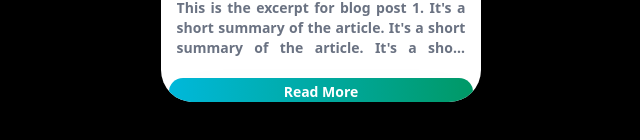
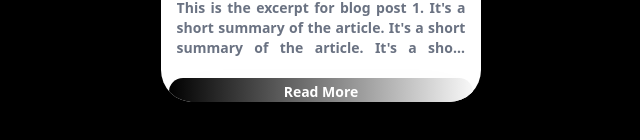
Before and after one commit to Dhanuwa856/react-custom-card, a React (Vite) app: page / in a window 1280 px wide. Shown: the part 378-518 px from the top of the page, without its empty margins (319-959 px from the left). Built offline with nearby package versions, Linux system fonts and the light colour scheme.

Commit message:
Designed to be able to provide customized colors.

```diff
--- a/src/App.jsx
+++ b/src/App.jsx
@@ -13,6 +13,8 @@ const App = () => {
             article. It's a short summary of the article. It's a short summary of
             the article. It's a short summary of the article."
         post_url="https://unsplash.com/s/photos/nature"
+        primaryColor="#000" // Your custom primary color
+        secondaryColor="#f8f8f8" // Your custom secondary color
       />
     </div>
   );
--- a/src/components/card.jsx
+++ b/src/components/card.jsx
@@ -1,54 +1,58 @@
 import React from "react";
 
-const Card = (props) => {
+const Card = ({
+  image_url,
+  category,
+  post_title,
+  post_description,
+  post_url,
+  primaryColor = "#06b6d4", // Default: Tailwind cyan-500
+  secondaryColor = "#10b981", // Default: Tailwind emerald-600
+}) => {
   return (
-    // The outer wrapper uses "group" so we can trigger child hover effects.
+    // Outer wrapper with group for hover effects.
     <div className="group relative max-w-xs h-[400px] mx-auto mt-20 rounded-4xl overflow-hidden shadow-lg bg-white">
       {/*
-        This absolutely positioned element is our gradient overlay.
-        It is scaled to 0 by default and scales up (from its bottom-left origin)
-        when the group is hovered.
+        Gradient overlay that scales up from the bottom left on hover.
+        The background is defined via inline styles so that it can use
+        the custom colors passed in as props.
       */}
       <div
-        className="absolute inset-0 bg-gradient-to-tr from-cyan-500 to-emerald-600
-                   transform scale-0 group-hover:scale-100 transition-transform duration-700 origin-bottom-left rounded-4xl"
+        className="absolute inset-0 transform scale-0 group-hover:scale-100 transition-transform duration-700 origin-bottom-left rounded-4xl"
+        style={{
+          backgroundImage: `linear-gradient(to top right, ${primaryColor}, ${secondaryColor})`,
+        }}
       ></div>
 
       {/*
-        The content container has a white background by default.
-        On hover, its background transitions to transparent so that the
-        underlying gradient overlay becomes visible.
+        Content container. Its background becomes transparent on hover to reveal the overlay.
       */}
       <div className="relative bg-white group-hover:bg-transparent transition-colors duration-700">
         <div className="relative">
           <img
-            src={props.image_url}
+            src={image_url}
             alt=""
-            // The image will smoothly change to full grayscale on hover.
             className="w-full p-2 rounded-4xl object-cover object-center transition duration-700 grayscale-25 group-hover:grayscale-0"
           />
-          <span
-            className="absolute top-5 right-6 bg-white w-fit px-3 py-1 capitalize
-                       rounded-full text-sm font-bold text-gray-800"
-          >
-            {props.category}
+          <span className="absolute top-5 right-6 bg-white w-fit px-3 py-1 capitalize rounded-full text-sm font-bold text-gray-800">
+            {category}
           </span>
         </div>
         <div className="mt-2 px-2 pt-2 relative">
-          <h2 className="capitalize text-xl font-bold tracking-wider text-gray-800 w-[95%] mx-auto group-hover:text-gray-200  duration-700">
-            {props.post_title}
+          <h2 className="capitalize text-xl font-bold tracking-wider text-gray-800 w-[95%] mx-auto group-hover:text-gray-200 duration-700">
+            {post_title}
           </h2>
-          <p className="mt-2 text-gray-500 text-sm font-semibold line-clamp-3 w-[95%] mx-auto text-justify group-hover:text-gray-300  duration-700">
-            {props.post_description}
+          <p className="mt-2 text-gray-500 text-sm font-semibold line-clamp-3 w-[95%] mx-auto text-justify group-hover:text-gray-300 duration-700">
+            {post_description}
           </p>
           <a
-            href={props.post_url}
+            href={post_url}
             target="_blank"
             rel="noopener noreferrer"
-            className="mt-5 bg-gradient-to-r from-cyan-500 to-emerald-600 text-white px-3 py-1
-                       rounded-3xl w-[95%] flex items-center justify-center cursor-pointer
-                       hover:from-emerald-700 hover:to-cyan-500 text-sm font-semibold -translate-x-1/2
-                       absolute left-1/2 transition-colors duration-700 shadow-2xl group-hover:border"
+            className="mt-5 text-white px-3 py-1 rounded-3xl w-[95%] flex items-center justify-center cursor-pointer text-sm font-semibold -translate-x-1/2 absolute left-1/2 transition-colors duration-700 shadow-2xl group-hover:border"
+            style={{
+              backgroundImage: `linear-gradient(to right, ${primaryColor}, ${secondaryColor})`,
+            }}
           >
             Read More
           </a>
```
